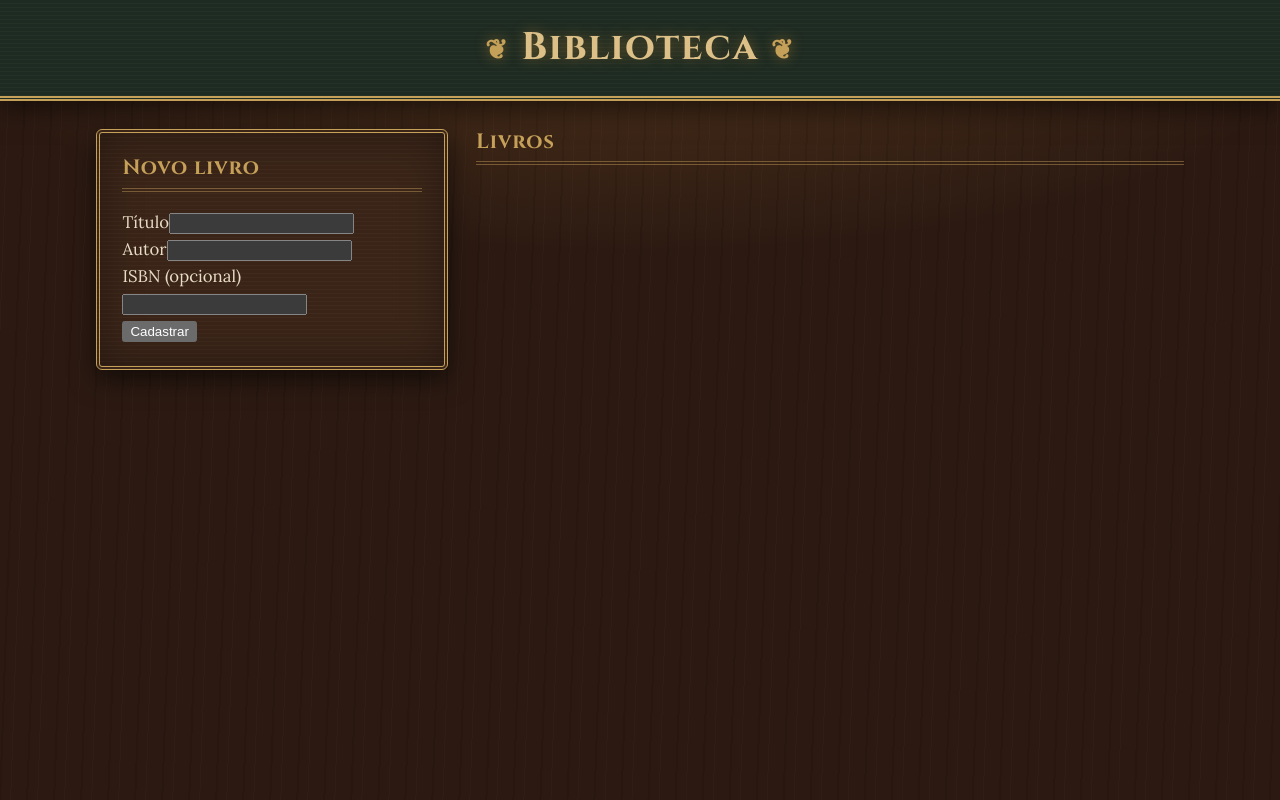
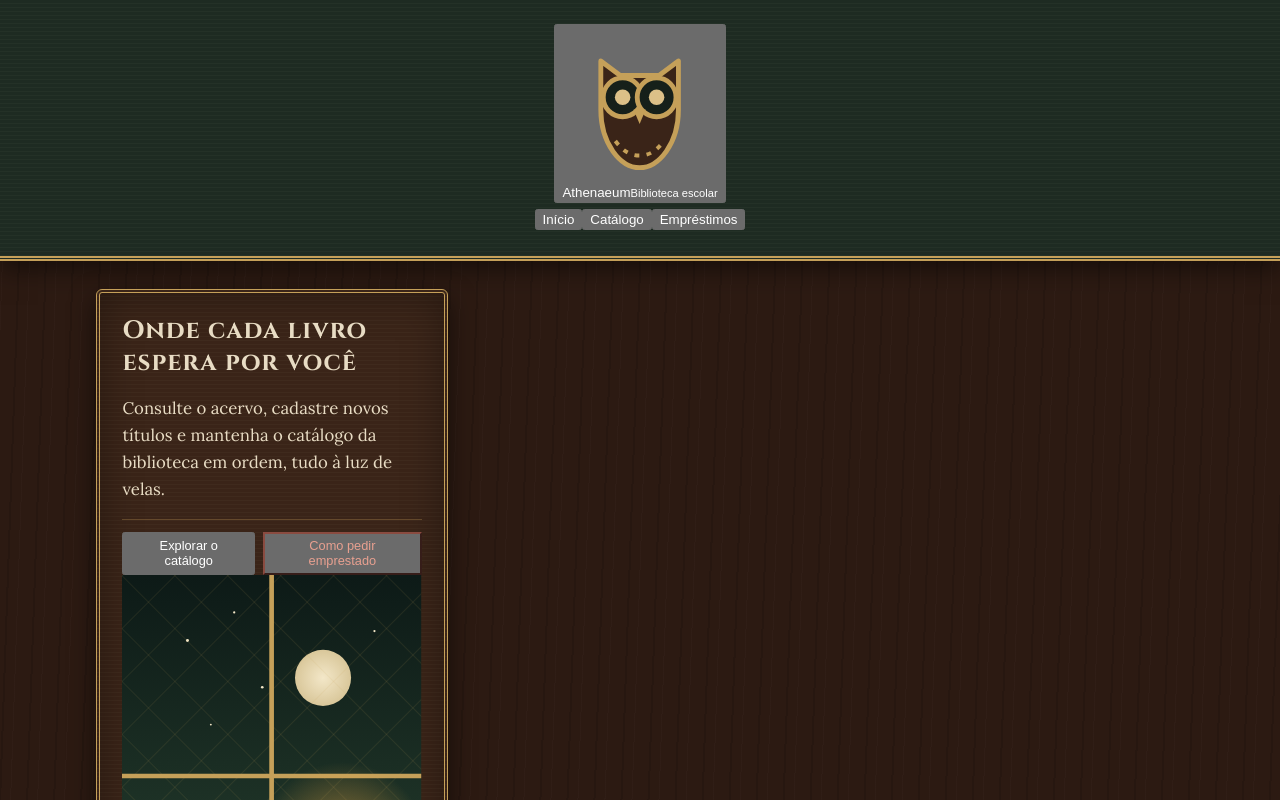
Before and after one commit to Jean-2009/TrabalhoBiblioteca, a React (Vite) app in the folder frontend/: page / in a window 1280 px wide. Shown: the top 800 px of the page. Built offline with nearby package versions, Linux system fonts and the light colour scheme; no server answers.

Commit message:
feat: add tabbed layout with home, catalog and loan rules

```diff
--- a/frontend/src/App.jsx
+++ b/frontend/src/App.jsx
@@ -1,11 +1,16 @@
 import { useEffect, useState } from 'react'
 import { apiGet, apiPost, apiPut, apiDelete, extrairLista } from './api'
+import Cabecalho from './components/Cabecalho'
+import Inicio from './components/Inicio'
+import Emprestimos from './components/Emprestimos'
+import Rodape from './components/Rodape'
 import FormularioLivro from './components/FormularioLivro'
+import BuscaLivros from './components/BuscaLivros'
 import ListaLivros from './components/ListaLivros'
-import BuscaLivros from './components/BuscaLivros'
 import { filtrarLivros } from './utils/filtrarLivros'
 
 function App() {
+  const [aba, setAba] = useState('inicio')
   const [livros, setLivros] = useState([])
   const [carregando, setCarregando] = useState(true)
   const [erro, setErro] = useState(null)
@@ -37,9 +42,13 @@ function App() {
     return () => controle.abort()
   }, [])
 
+  function mudarAba(id) {
+    setAba(id)
+    window.scrollTo({ top: 0 })
+  }
+
   async function salvar(dados) {
     if (editando) {
-      // PUT /livros/:id devolve o livro atualizado
       const atualizado = await apiPut(`/livros/${editando._id}`, dados)
       setLivros((atual) =>
         atual.map((l) => (l._id === atualizado._id ? atualizado : l))
@@ -72,12 +81,15 @@ function App() {
 
   return (
     <>
-      <header>
-        <h1>Biblioteca</h1>
-      </header>
+      <Cabecalho aba={aba} onMudar={mudarAba} />
 
       <main>
-         <section>
+        {aba === 'inicio' && <Inicio onMudar={mudarAba} />}
+        {aba === 'emprestimos' && <Emprestimos />}
+
+        {aba === 'catalogo' && (
+          <div className="aba catalogo">
+            <section className="painel">
               <h2>{editando ? 'Editar livro' : 'Novo livro'}</h2>
               <FormularioLivro
                 key={editando?._id ?? 'novo'}
@@ -86,16 +98,20 @@ function App() {
                 onCancelar={() => setEditando(null)}
               />
             </section>
+
             <section>
-
-
-          <h2>Livros</h2>
-          {erroAcao && <p role="alert" className="erro">{erroAcao}</p>}
+              <h2 className="titulo">Catálogo do acervo</h2>
+              {carregando && <p className="estado">Carregando livros...</p>}
+              {!carregando && erro && <p role="alert">Erro: {erro}</p>}
+              {erroAcao && <p role="alert">{erroAcao}</p>}
+              {!carregando && !erro && livros.length === 0 && (
+                <p className="estado">Nenhum livro cadastrado ainda.</p>
+              )}
               {!carregando && !erro && livros.length > 0 && (
                 <BuscaLivros valor={busca} onChange={setBusca} />
               )}
               {!carregando && !erro && livros.length > 0 && livrosFiltrados.length === 0 && (
-            <p>Nenhum livro encontrado para a busca.</p>
+                <p className="estado">Nenhum livro encontrado para a busca.</p>
               )}
               {!carregando && !erro && livrosFiltrados.length > 0 && (
                 <ListaLivros
@@ -105,7 +121,11 @@ function App() {
                 />
               )}
             </section>
+          </div>
+        )}
       </main>
+
+      <Rodape />
     </>
   )
 }
```
Lines whose indentation alone changed are shown as unchanged.
